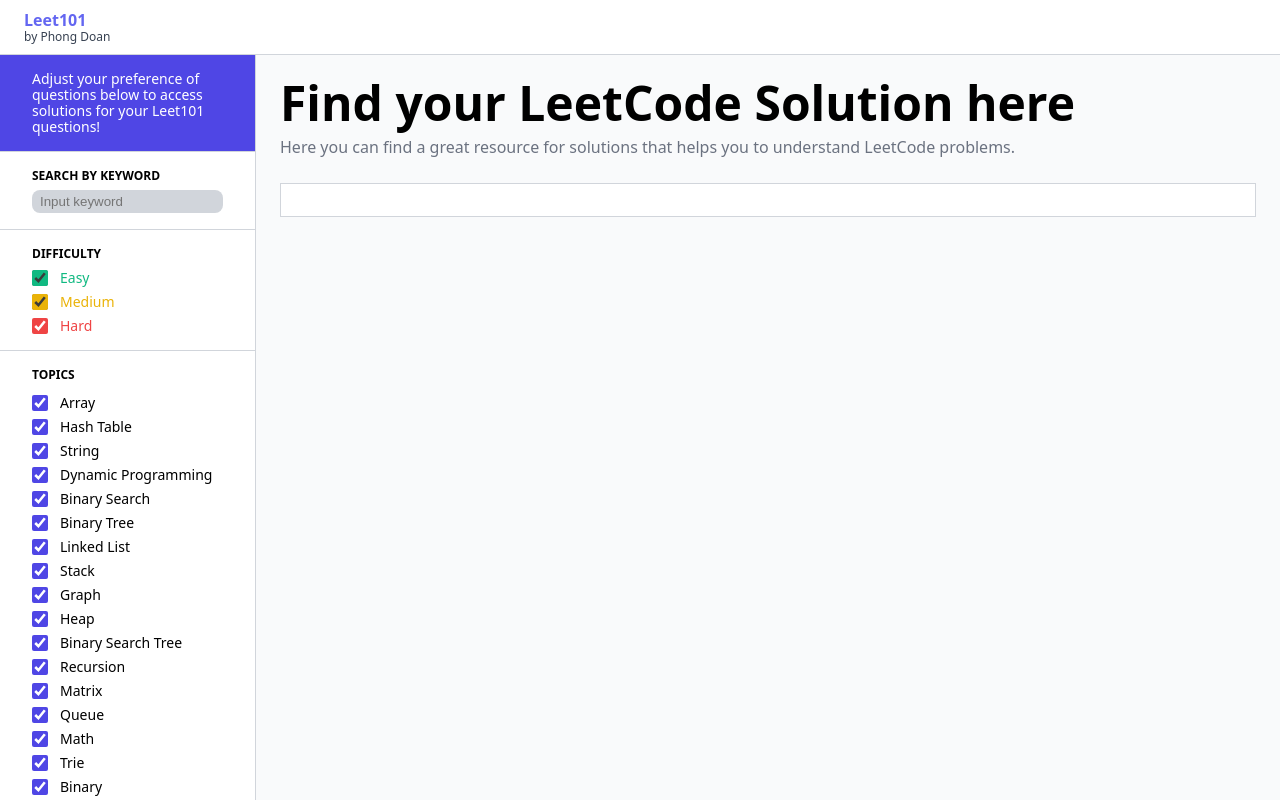
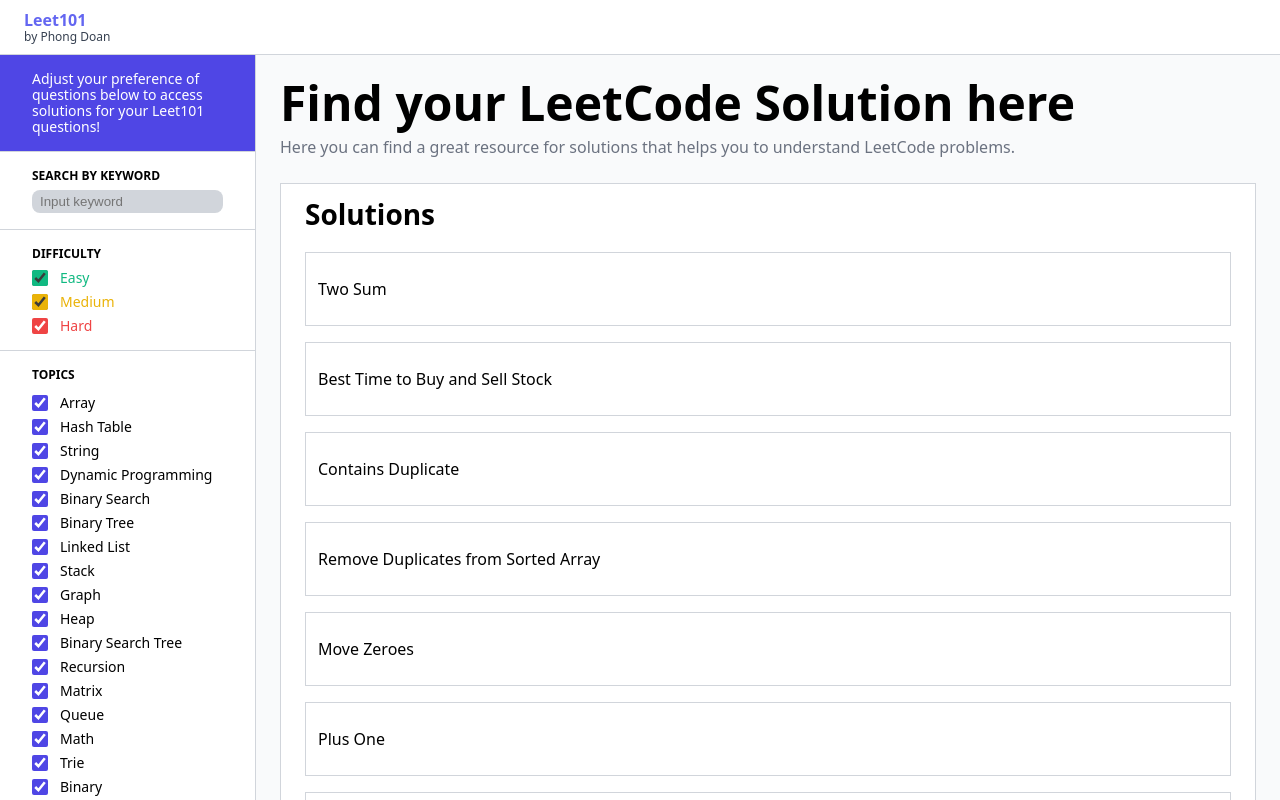
Before and after one commit to WilliamDoan17/Leet101-Forum, a React (Vite) app: page / in a window 1280 px wide. Built offline with nearby package versions, Linux system fonts and the light colour scheme.

Commit message:
filtering logic

```diff
--- a/src/SearchPage.jsx
+++ b/src/SearchPage.jsx
@@ -2,9 +2,33 @@
 import styles from './SearchPage.module.css'
 import { PreferenceContext } from './usePreference'
 
+const ResultCard = ({ problem }) => {
+    const {name, difficulty, topic} = problem;
+
+    return (
+        <>
+            <div
+                className = {`${styles['result-card']}`}
+            >
+                <p>{name}</p>
+
+            </div>
+        </>
+    )
+}
+
 const SearchPage = () => {
     const { keyword, difficulties, topics, problems } = useContext(PreferenceContext);
-    console.log(problems);
+
+    const getDisplayProblems = () => {
+        const resultProblems = problems
+            .filter(({ chosen }) => chosen)
+            .map(problem => problem);
+        return resultProblems
+    }
+
+    const dipslayProblems = getDisplayProblems();
+    console.log(dipslayProblems)
 
     return (
         <>
@@ -24,7 +48,27 @@
                 <div
                     className = {`${styles['result-container']}`}
                 >
+                    <h2
+                        className = {`${styles['result-container-heading']}`}
+                    >
+                        Solutions
+                    </h2>
+                    <div
+                        className = {`${styles['result-card-container']}`}
+                    >
+                        {
+                            dipslayProblems.map((problem) => {
+                                return (
+                                    <ResultCard
+                                        key = {problem.name}
+                                        problem = {problem}
+                                    >
 
+                                    </ResultCard>
+                                )
+                            })
+                        }
+                    </div>
                 </div>
             </div>
         </>
--- a/src/SearchPage.module.css
+++ b/src/SearchPage.module.css
@@ -28,10 +28,27 @@
     margin-top: 1.5rem;
     border: 1px solid rgb(209 213 219);
     padding: 1rem 1.5rem;
+    background-color: white;
+}
+
+.result-container-heading {
+    margin: 0;
+    font-size: 1.75rem;
+    font-weight: 600;
+    line-height: 1;
+}
+
+.result-card-container {
+    margin-top: 1.5rem;
     display: flex;
     flex-direction: column;
     align-items: start;
     justify-content: start;
-    gap: .5rem;
-    background-color: white;
+    gap: 1rem;
 }
+
+.result-card {
+    border: 1px solid rgb(209 213 219);
+    padding: .5rem .75rem;
+    width: 100%;
+}
--- a/src/usePreference.jsx
+++ b/src/usePreference.jsx
@@ -11,7 +11,7 @@
     const [topics, setTopics] = useState([...initialTopics]);
     const [problems, setProblems] = useState([...initialProblems]);
 
-    const getProblemsFromPreferences = useCallback((keyword, difficulties, topics, problems) => {
+    const getProblemsFromPreferences = (keyword, difficulties, topics, problems) => {
         const newDifficultyLevels = difficulties
             .filter(({ chosen }) => chosen)
             .map(({ level }) => level);
@@ -26,7 +26,6 @@
         };
 
         const checkDifficulty = ({ difficulty }) => {
-            if (newDifficultyLevels.length === 0) return true;
             return newDifficultyLevels.includes(difficulty);
         };
 
@@ -43,12 +42,12 @@
             ...problem,
             chosen: checkPreferences(problem),
         }));
-    }, []);
+    }
 
     useEffect(() => {
         const newProblems = getProblemsFromPreferences(keyword, difficulties, topics, problems);
         setProblems(newProblems);
-    }, [keyword, difficulties, topics, getProblemsFromPreferences]);
+    }, [keyword, difficulties, topics]);
 
     const contextValue = {
         keyword,
```
